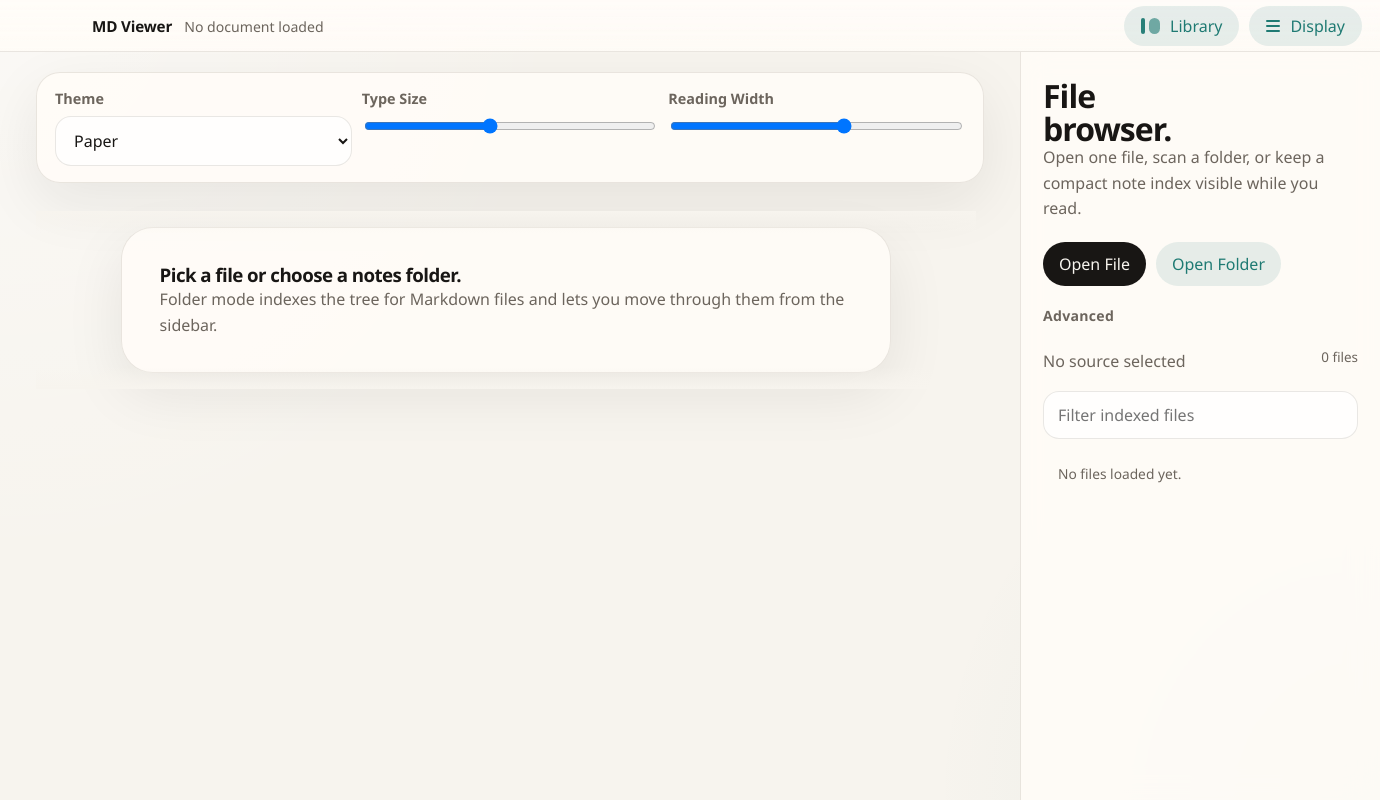
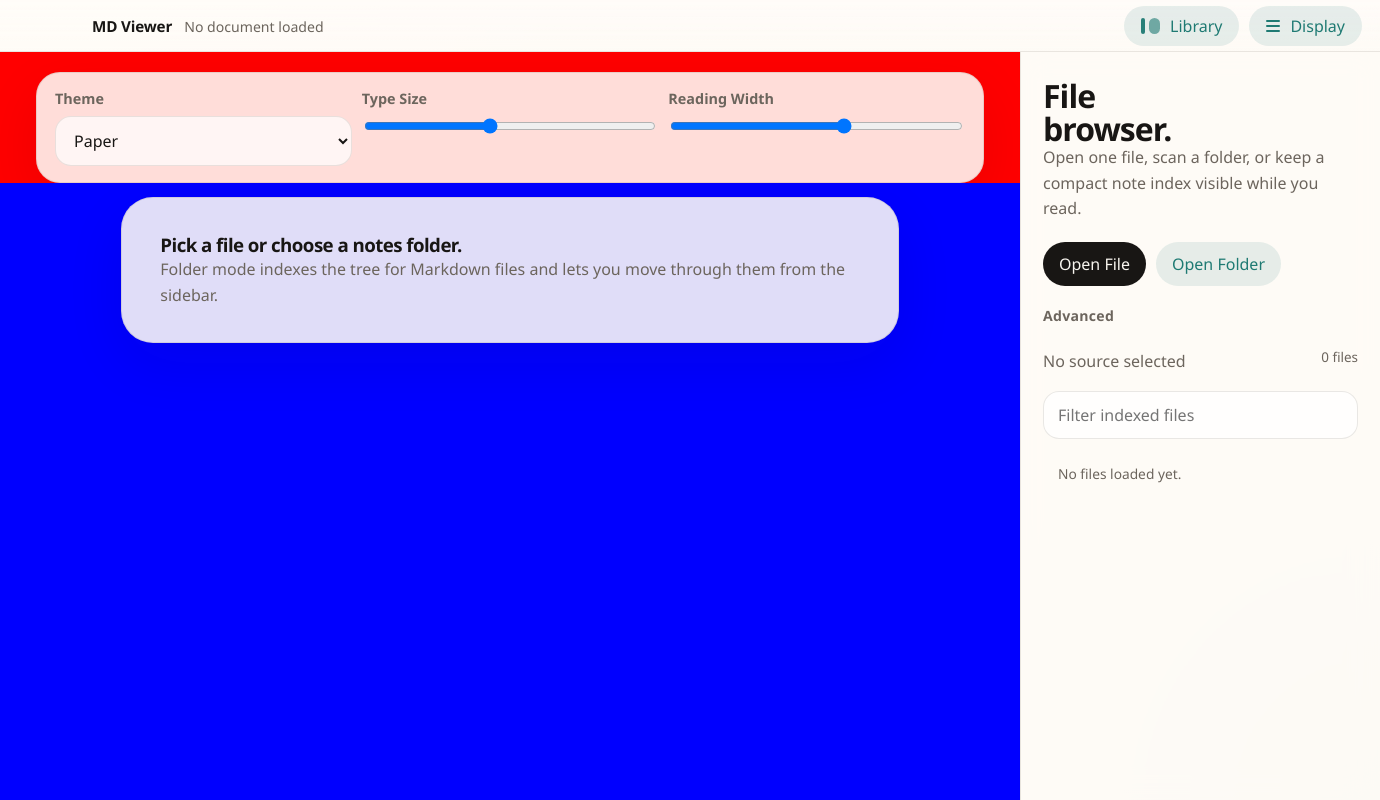
Before and after one commit to magbicaleman/md-viewer, an Electron app: page src/index.html in a window 1380 px wide. Drawn offline with Linux system fonts and the light colour scheme; no server answers.

Commit message:
Split reader shell into fixed and scroll regions

```diff
--- a/src/index.html
+++ b/src/index.html
@@ -41,6 +41,7 @@
       </header>
 
       <main class="reader-shell">
+        <div class="reader-shell-top">
           <section id="settingsPanel" class="settings-panel">
             <label class="control">
               <span>Theme</span>
@@ -63,7 +64,9 @@
           </section>
 
           <div id="statusBanner" class="status-banner" hidden></div>
+        </div>
 
+        <div class="reader-shell-bottom">
           <div class="reader-content">
             <section id="emptyState" class="empty-state">
               <div class="empty-card">
@@ -75,6 +78,7 @@
             </section>
 
             <article id="markdownContent" class="markdown-body" hidden></article>
+          </div>
         </div>
       </main>
 
--- a/src/styles.css
+++ b/src/styles.css
@@ -450,13 +450,33 @@ select {
 .reader-shell {
   display: flex;
   flex-direction: column;
-  gap: 14px;
   grid-column: 1;
   grid-row: 2;
   min-height: 0;
   min-width: 0;
   overflow: hidden;
+  background: red;
+}
+
+.reader-shell-top {
+  display: flex;
+  flex: 0 0 auto;
+  flex-direction: column;
+  gap: 14px;
   padding: 20px 36px 0;
+}
+
+.reader-shell-top:not(:has(> :not([hidden]))) {
+  gap: 0;
+  padding: 0;
+}
+
+.reader-shell-bottom {
+  display: flex;
+  flex: 1;
+  min-height: 0;
+  min-width: 0;
+  overflow: hidden;
 }
 
 .root-label {
@@ -519,37 +539,14 @@ body[data-sidebar="closed"] .sidebar-inner {
 }
 
 .reader-content {
-  position: relative;
   display: flex;
   flex: 1;
   flex-direction: column;
   gap: 16px;
   min-height: 0;
   overflow: auto;
-  padding: 14px 8px 44px 0;
-}
-
-.reader-content::before,
-.reader-content::after {
-  content: "";
-  position: sticky;
-  left: 0;
-  right: 8px;
-  height: 22px;
-  z-index: 2;
-  pointer-events: none;
-}
-
-.reader-content::before {
-  top: 0;
-  margin-bottom: -22px;
-  background: linear-gradient(to bottom, rgba(var(--bg-rgb), 1) 0%, rgba(var(--bg-rgb), 0) 100%);
-}
-
-.reader-content::after {
-  bottom: 0;
-  margin-top: -22px;
-  background: linear-gradient(to top, rgba(var(--bg-rgb), 1) 0%, rgba(var(--bg-rgb), 0) 100%);
+  background: blue;
+  padding: 14px 36px 44px;
 }
 
 .empty-state {
```
Lines whose indentation alone changed are shown as unchanged.
